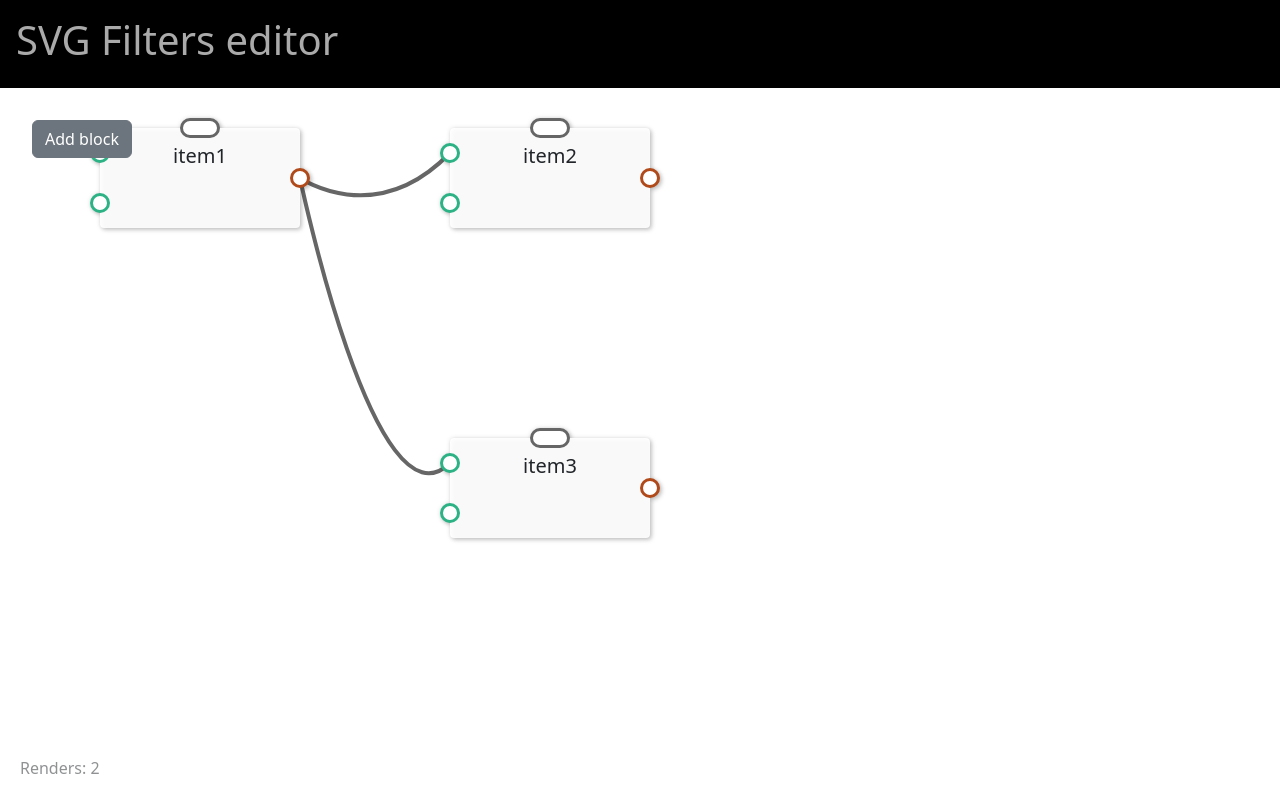
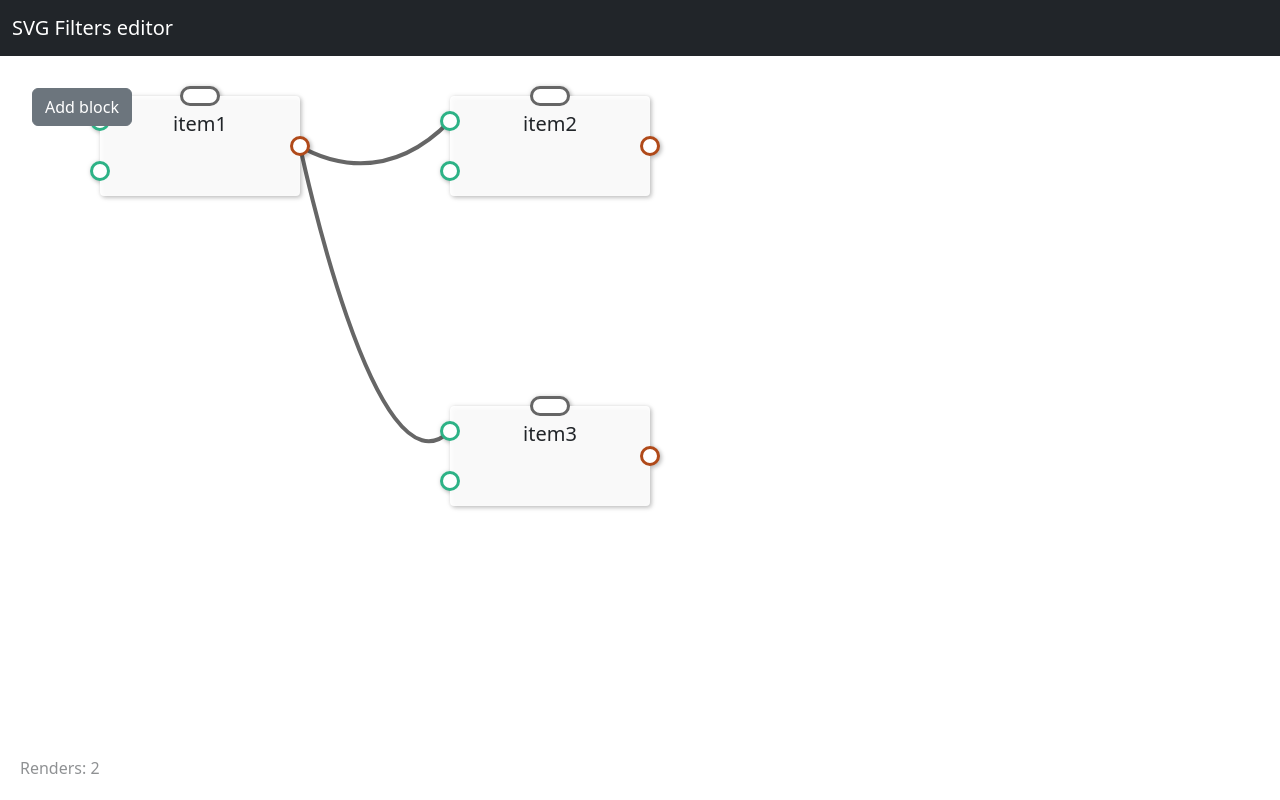
Before and after one commit to septentrion-730n/svgfilters-visualprogramming, a React (Create React App) app: page / in a window 1280 px wide. Built offline with nearby package versions, Linux system fonts and the light colour scheme.

Commit message:
replace header by bootstrap

```diff
--- a/src/App.tsx
+++ b/src/App.tsx
@@ -1,12 +1,11 @@
 import React from "react";
+import { AppHeader } from "./components/AppHeader";
 import { Editor } from "./editor/Editor";
 
 function App() {
   return (
     <div className="app">
-      <header className="app-header">
-        <h1>SVG Filters editor</h1>
-      </header>
+      <AppHeader />
       <main className="app-container">
         <Editor />
       </main>
--- /dev/null
+++ b/src/components/AppHeader.tsx
@@ -0,0 +1,16 @@
+import Container from "react-bootstrap/Container";
+import Navbar from "react-bootstrap/Navbar";
+
+export const AppHeader = () => {
+  return (
+    <Navbar bg="dark" variant="dark" className="app-header">
+      <Container fluid>
+        <Navbar.Brand href="#home">SVG Filters editor</Navbar.Brand>
+        <Navbar.Toggle />
+        <Navbar.Collapse className="justify-content-end">
+          <Navbar.Text></Navbar.Text>
+        </Navbar.Collapse>
+      </Container>
+    </Navbar>
+  );
+};
--- a/src/editor/CablesUI.tsx
+++ b/src/editor/CablesUI.tsx
@@ -72,7 +72,7 @@ export const CablesUI = () => {
   return (
     <>
       <div className="svgfilters-editor__cables-ui__debug">
-        <text>Renders: {renders}</text>
+        Renders: {renders}
       </div>
       <svg id="cables-ui" className="svgfilters-editor__cables-ui">
         {cablesCoordinates.map((cablesCoordinate, index) => {
--- a/src/panels/SourcePanel.tsx
+++ /dev/null
@@ -1,3 +0,0 @@
-export const SourcePanel = () => {
-  return <div className="sourcePanel">dsds</div>;
-};
```
